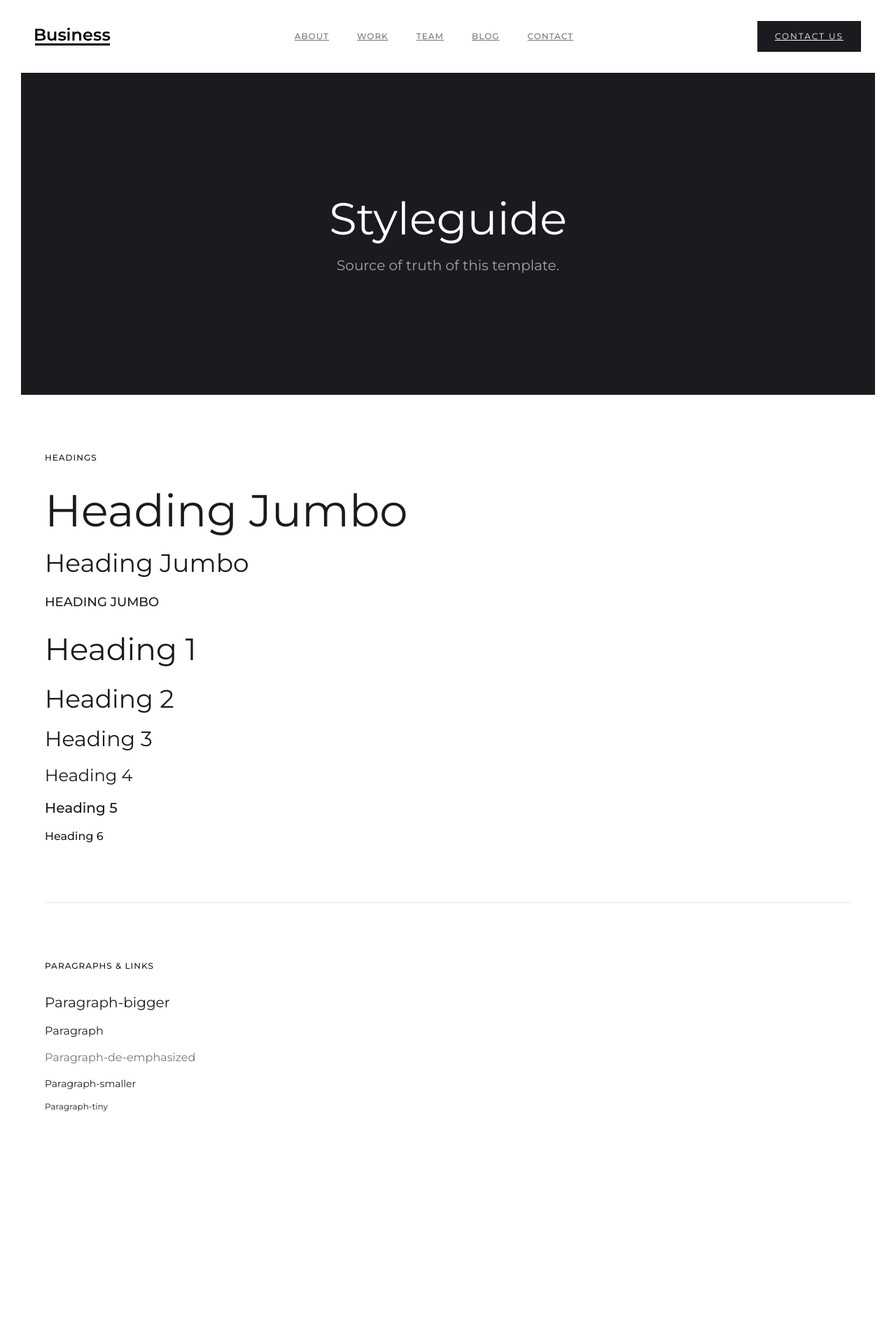
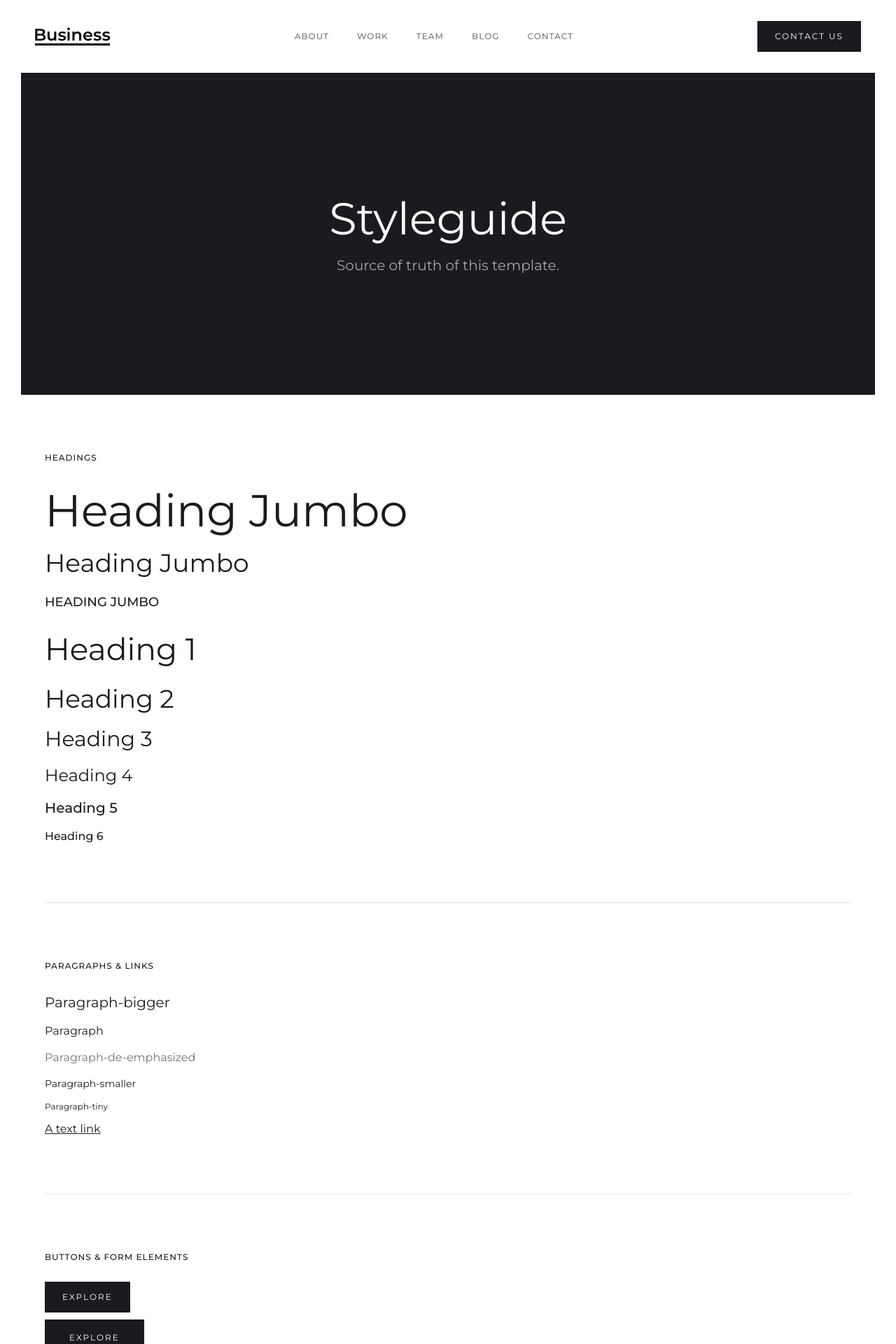
Before and after one commit to josephayman/nextjs-webflow-template, a Next.js app: page /styleguide in a window 1280 px wide. Shown: the top 1920 px of the page at 70% size. Before the commit the page ends 1671 px from the top, so only its background shows below. Built offline with nearby package versions, Linux system fonts and the light colour scheme.

Commit message:
Add link and button components to styleguide page

```diff
--- a/src/app/styleguide/page.tsx
+++ b/src/app/styleguide/page.tsx
@@ -2,6 +2,8 @@ import Container from "@/app/ui/container";
 import StyleguideHeader from "@/app/ui/headers/styleguide-header";
 import { HeadingJumbo, Paragraph, Label } from "@/app/ui/typography";
 import Divider from "@/app/ui/divider";
+import Link from "next/link";
+import Button from "../ui/buttons";
 
 export default function Home() {
   return (
@@ -33,6 +35,21 @@ export default function Home() {
             </Paragraph>
             <Paragraph size="small">Paragraph-smaller</Paragraph>
             <Paragraph size="tiny">Paragraph-tiny</Paragraph>
+            <Link href="">A text link</Link>
+          </Block>
+          <Divider />
+          <Block>
+            <Label spacing>Buttons & Form elements</Label>
+            <ButtonWrapper>
+              <Button text="Explore" />
+            </ButtonWrapper>
+            <ButtonWrapper>
+              <Button text="Explore" big />
+            </ButtonWrapper>
+          </Block>
+          <Divider />
+          <Block>
+            <Label spacing>Rich text Element</Label>
           </Block>
         </ContentWrapper>
       </Container>
@@ -51,3 +68,7 @@ const ContentWrapper = ({ children }: ContentWrapperProps) => (
 const Block = ({ children }: ContentWrapperProps) => (
   <div className="my-80px">{children}</div>
 );
+
+const ButtonWrapper = ({ children }: ContentWrapperProps) => (
+  <div className="my-10px">{children}</div>
+);
--- /dev/null
+++ b/src/app/ui/buttons/index.tsx
@@ -0,0 +1,40 @@
+import React from "react";
+import Link from "next/link";
+import clsx from "clsx";
+
+type ButtonProps = {
+  href?: string;
+  text: string;
+  big?: boolean;
+};
+
+export default function Button({ href, text, big = false }: ButtonProps) {
+  if (!href) {
+    return (
+      <button
+        className={clsx(
+          "select-none tracking-2px text-white uppercase no-underline bg-dark hover:bg-dark-gray",
+          big
+            ? "px-35px py-16px text-p-xs leading-p-xs"
+            : "px-25px py-12px text-p-xs leading-p-xs"
+        )}
+      >
+        {text}
+      </button>
+    );
+  }
+
+  return (
+    <Link
+      href={href}
+      className={clsx(
+        "select-none tracking-2px text-white uppercase no-underline bg-dark hover:bg-dark-gray",
+        big
+          ? "px-35px py-16px text-p-xs leading-p-xs"
+          : "px-25px py-12px text-p-xs leading-p-xs"
+      )}
+    >
+      {text}
+    </Link>
+  );
+}
--- a/src/app/ui/nav.tsx
+++ b/src/app/ui/nav.tsx
@@ -1,6 +1,7 @@
 import React from "react";
 import Logo from "@/app/ui/logo";
 import Link from "next/link";
+import Button from "./buttons";
 
 const email = "email@business.com";
 
@@ -22,7 +23,7 @@ export default function Nav() {
             <NavItem key={page.name} {...page} />
           ))}
         </div>
-        <Button />
+        <Button href={`mailto:${email}`} text="Contact us" />
       </div>
     </nav>
   );
@@ -36,17 +37,8 @@ type NavItemProps = {
 const NavItem: React.FC<NavItemProps> = ({ href, name }) => (
   <Link
     href={href}
-    className="block px-20px py-9px uppercase text-p-xs leading-p-xs tracking-1px opacity-60 font-medium hover:opacity-100 transition-opacity"
+    className="block px-20px py-9px uppercase text-p-xs leading-p-xs tracking-1px opacity-60 font-medium no-underline hover:opacity-100 transition-opacity"
   >
     {name}
   </Link>
 );
-
-const Button = () => (
-  <Link
-    href={`mailto:${email}`}
-    className="inline-block px-25px py-12px text-p-xs leading-p-xs tracking-2px text-white uppercase bg-dark hover:bg-gray-900"
-  >
-    Contact Us
-  </Link>
-);
```
